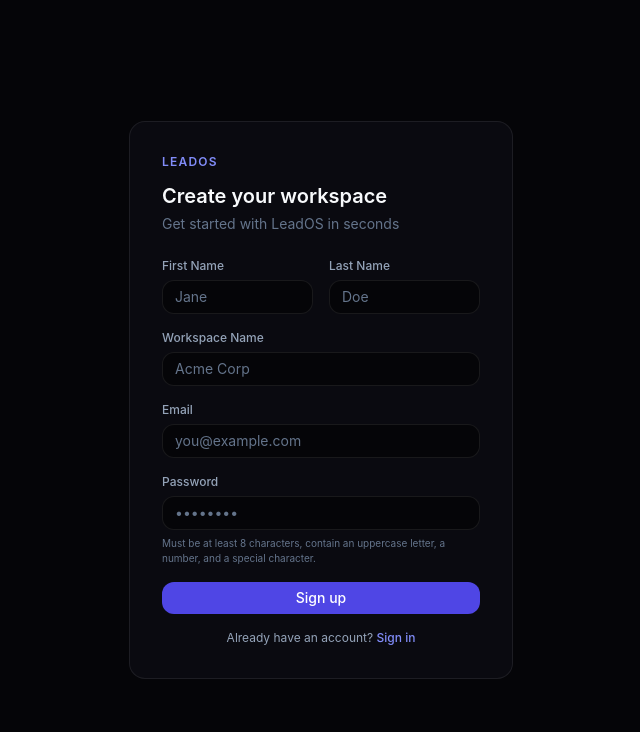
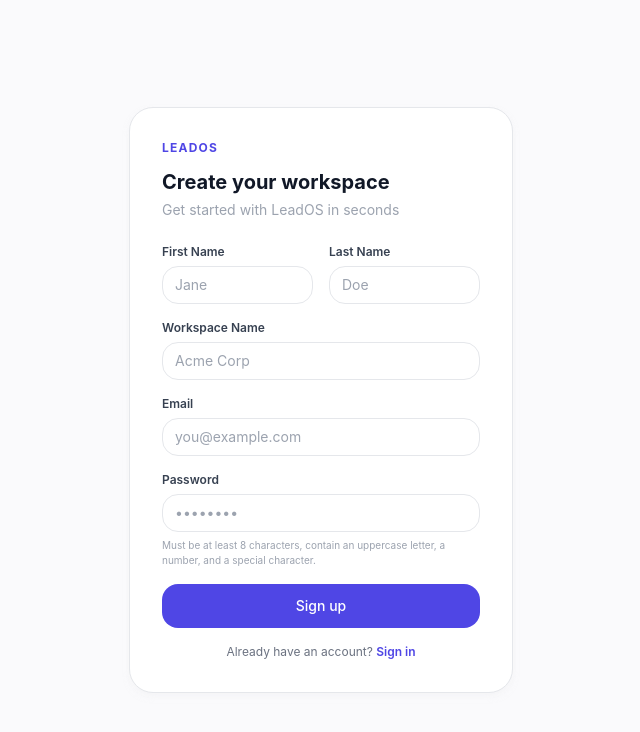
Before and after one commit to rajak73/LeadOS, a Next.js app in the folder apps/web/: page /signup in a window 1280 px wide. Shown: the top 732 px of the page, without its empty margins (319-959 px from the left). Built offline with nearby package versions, Linux system fonts and the light colour scheme.

Commit message:
feat: redesign login and signup pages for light mode match

```diff
--- a/apps/web/src/app/(auth)/layout.tsx
+++ b/apps/web/src/app/(auth)/layout.tsx
@@ -3,7 +3,7 @@ import type { ReactNode } from 'react';
 // Public (unauthenticated) route group shell. Auth screens land in Sprint 2.
 export default function AuthLayout({ children }: { children: ReactNode }) {
   return (
-    <div className="min-h-screen flex items-center justify-center bg-bg-base">
+    <div className="min-h-screen flex items-center justify-center bg-[#fafafc] text-gray-900 antialiased selection:bg-indigo-500/20 font-sans">
       <main className="w-full max-w-md p-8">{children}</main>
     </div>
   );
--- a/apps/web/src/app/(auth)/signup/page.tsx
+++ b/apps/web/src/app/(auth)/signup/page.tsx
@@ -61,17 +61,17 @@ export default function SignupPage() {
 
   if (success) {
     return (
-      <div className="bg-bg-elevated border border-border rounded-xl p-8 space-y-6 text-center">
-        <div className="w-12 h-12 rounded-full bg-green-500/20 text-green-500 flex items-center justify-center mx-auto mb-4">
+      <div className="bg-white border border-gray-150 rounded-2xl p-8 space-y-6 text-center shadow-md">
+        <div className="w-12 h-12 rounded-full bg-emerald-50 text-emerald-600 flex items-center justify-center mx-auto mb-4 border border-emerald-100">
           <svg className="w-6 h-6" fill="none" viewBox="0 0 24 24" stroke="currentColor">
             <path strokeLinecap="round" strokeLinejoin="round" strokeWidth={2} d="M5 13l4 4L19 7" />
           </svg>
         </div>
-        <h1 className="text-xl font-semibold text-text-primary">Registration Successful!</h1>
-        <p className="text-sm text-text-secondary">
+        <h1 className="text-xl font-bold text-gray-900">Registration Successful!</h1>
+        <p className="text-sm text-gray-500 leading-relaxed">
           Your workspace has been created. Please check your email to verify your account, then sign in.
         </p>
-        <Link href="/login" className="block mt-4 text-primary-400 hover:text-primary-300 text-sm font-medium">
+        <Link href="/login" className="block mt-4 text-indigo-600 hover:text-indigo-700 text-sm font-semibold">
           Go to Sign In
         </Link>
       </div>
@@ -79,17 +79,17 @@ export default function SignupPage() {
   }
 
   return (
-    <div className="bg-bg-elevated border border-border rounded-xl p-8 space-y-6">
+    <div className="bg-white border border-gray-150 rounded-2xl p-8 space-y-6 shadow-md shadow-gray-100/50">
       <div className="space-y-1">
-        <p className="text-xs font-semibold text-primary-400 uppercase tracking-widest mb-3">LeadOS</p>
-        <h1 className="text-xl font-semibold text-text-primary">Create your workspace</h1>
-        <p className="text-sm text-text-tertiary">Get started with LeadOS in seconds</p>
+        <p className="text-xs font-bold text-indigo-600 uppercase tracking-widest mb-3">LeadOS</p>
+        <h1 className="text-xl font-bold text-gray-900">Create your workspace</h1>
+        <p className="text-sm text-gray-400">Get started with LeadOS in seconds</p>
       </div>
 
       <form onSubmit={handleSubmit} className="space-y-4">
         <div className="grid grid-cols-2 gap-4">
           <div className="space-y-1.5">
-            <label htmlFor="firstName" className="text-xs font-medium text-text-secondary block">
+            <label htmlFor="firstName" className="text-xs font-semibold text-gray-700 block">
               First Name
             </label>
             <input
@@ -99,11 +99,11 @@ export default function SignupPage() {
               value={firstName}
               onChange={(e) => setFirstName(e.target.value)}
               placeholder="Jane"
-              className="w-full px-3 py-1.5 text-sm bg-bg-base border border-border rounded-lg text-text-primary placeholder:text-text-tertiary focus:outline-none focus:border-primary-500 transition-colors"
+              className="w-full px-3 py-2 text-sm bg-white border border-gray-200 rounded-xl text-gray-900 placeholder:text-gray-400 focus:outline-none focus:border-indigo-600 focus:ring-2 focus:ring-indigo-500/10 transition-all"
             />
           </div>
           <div className="space-y-1.5">
-            <label htmlFor="lastName" className="text-xs font-medium text-text-secondary block">
+            <label htmlFor="lastName" className="text-xs font-semibold text-gray-700 block">
               Last Name
             </label>
             <input
@@ -113,13 +113,13 @@ export default function SignupPage() {
               value={lastName}
               onChange={(e) => setLastName(e.target.value)}
               placeholder="Doe"
-              className="w-full px-3 py-1.5 text-sm bg-bg-base border border-border rounded-lg text-text-primary placeholder:text-text-tertiary focus:outline-none focus:border-primary-500 transition-colors"
+              className="w-full px-3 py-2 text-sm bg-white border border-gray-200 rounded-xl text-gray-900 placeholder:text-gray-400 focus:outline-none focus:border-indigo-600 focus:ring-2 focus:ring-indigo-500/10 transition-all"
             />
           </div>
         </div>
 
         <div className="space-y-1.5">
-          <label htmlFor="organizationName" className="text-xs font-medium text-text-secondary block">
+          <label htmlFor="organizationName" className="text-xs font-semibold text-gray-700 block">
             Workspace Name
           </label>
           <input
@@ -129,12 +129,12 @@ export default function SignupPage() {
             value={organizationName}
             onChange={(e) => setOrganizationName(e.target.value)}
             placeholder="Acme Corp"
-            className="w-full px-3 py-1.5 text-sm bg-bg-base border border-border rounded-lg text-text-primary placeholder:text-text-tertiary focus:outline-none focus:border-primary-500 transition-colors"
+            className="w-full px-3 py-2 text-sm bg-white border border-gray-200 rounded-xl text-gray-900 placeholder:text-gray-400 focus:outline-none focus:border-indigo-600 focus:ring-2 focus:ring-indigo-500/10 transition-all"
           />
         </div>
 
         <div className="space-y-1.5">
-          <label htmlFor="email" className="text-xs font-medium text-text-secondary block">
+          <label htmlFor="email" className="text-xs font-semibold text-gray-700 block">
             Email
           </label>
           <input
@@ -145,12 +145,12 @@ export default function SignupPage() {
             value={email}
             onChange={(e) => setEmail(e.target.value)}
             placeholder="you@example.com"
-            className="w-full px-3 py-1.5 text-sm bg-bg-base border border-border rounded-lg text-text-primary placeholder:text-text-tertiary focus:outline-none focus:border-primary-500 transition-colors"
+            className="w-full px-3 py-2 text-sm bg-white border border-gray-200 rounded-xl text-gray-900 placeholder:text-gray-400 focus:outline-none focus:border-indigo-600 focus:ring-2 focus:ring-indigo-500/10 transition-all"
           />
         </div>
 
         <div className="space-y-1.5">
-          <label htmlFor="password" className="text-xs font-medium text-text-secondary block">
+          <label htmlFor="password" className="text-xs font-semibold text-gray-700 block">
             Password
           </label>
           <input
@@ -161,15 +161,15 @@ export default function SignupPage() {
             value={password}
             onChange={(e) => setPassword(e.target.value)}
             placeholder="••••••••"
-            className="w-full px-3 py-1.5 text-sm bg-bg-base border border-border rounded-lg text-text-primary placeholder:text-text-tertiary focus:outline-none focus:border-primary-500 transition-colors"
+            className="w-full px-3 py-2 text-sm bg-white border border-gray-200 rounded-xl text-gray-900 placeholder:text-gray-400 focus:outline-none focus:border-indigo-600 focus:ring-2 focus:ring-indigo-500/10 transition-all"
           />
-          <p className="text-[10px] text-text-tertiary mt-1">
+          <p className="text-[10px] text-gray-400 mt-1">
             Must be at least 8 characters, contain an uppercase letter, a number, and a special character.
           </p>
         </div>
 
         {error && (
-          <p className="text-sm text-red-400 bg-red-500/10 border border-red-500/20 rounded-lg px-3 py-2">
+          <p className="text-sm text-red-700 bg-red-50 border border-red-150 rounded-xl px-4 py-2.5">
             {error}
           </p>
         )}
@@ -179,15 +179,15 @@ export default function SignupPage() {
           variant="primary"
           size="md"
           disabled={loading}
-          className="w-full justify-center"
+          className="w-full justify-center h-11 rounded-xl bg-indigo-600 text-white hover:bg-indigo-700 hover:shadow-lg hover:shadow-indigo-500/15 duration-200"
         >
           {loading ? 'Creating workspace…' : 'Sign up'}
         </Button>
 
         <div className="text-center mt-4">
-          <p className="text-xs text-text-secondary">
+          <p className="text-xs text-gray-500">
             Already have an account?{' '}
-            <Link href="/login" className="text-primary-400 hover:text-primary-300 transition-colors font-medium">
+            <Link href="/login" className="text-indigo-600 hover:text-indigo-700 transition-colors font-semibold">
               Sign in
             </Link>
           </p>
```
Also changed, not shown: apps/web/src/app/(auth)/login/page.tsx (+20 -10 lines).
